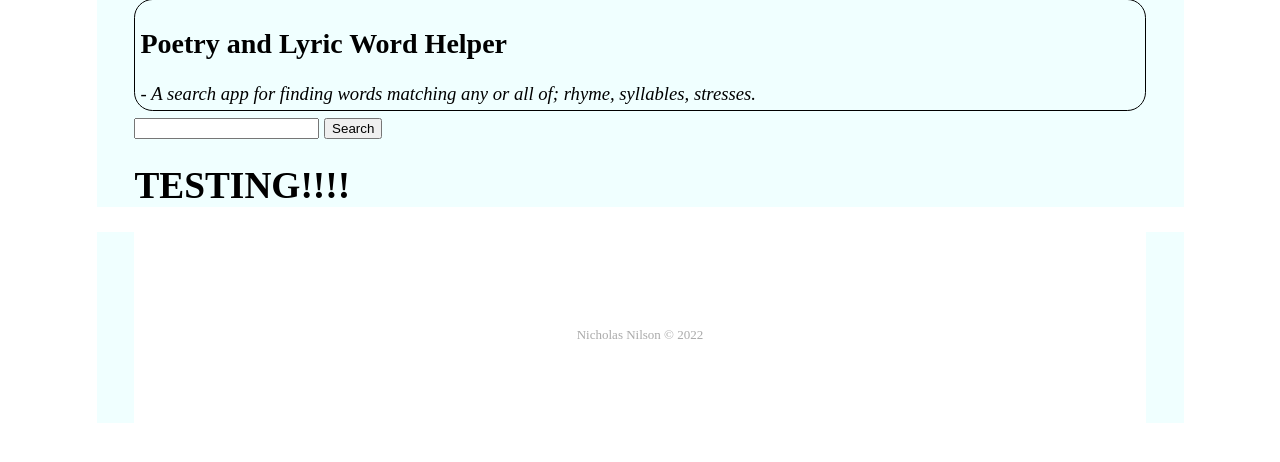
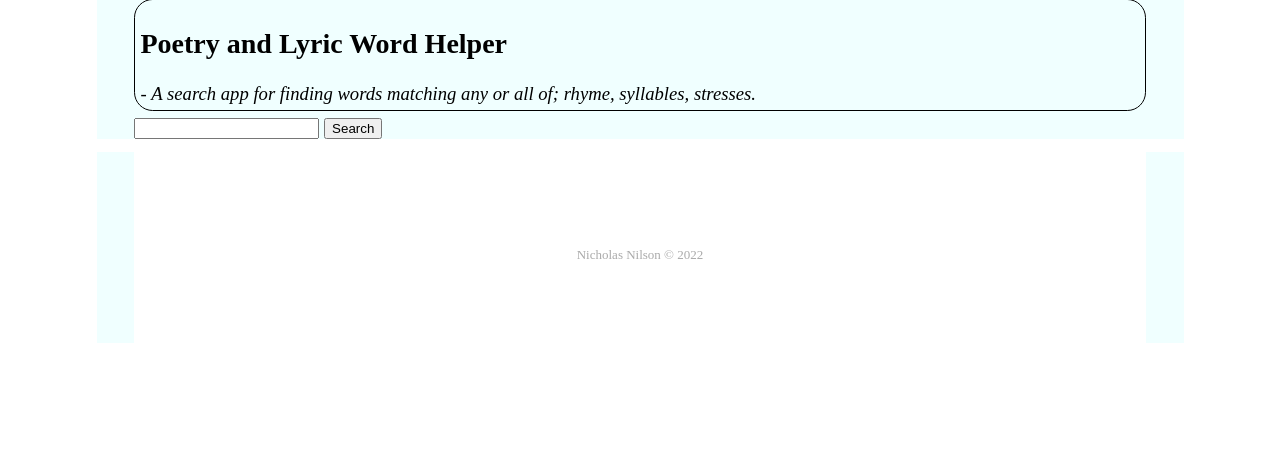
Before and after one commit to Nicholas-Nilson/Poetry-and-Lyric-Helper, a Flask app: page / in a window 1280 px wide. Shown: the part 14-476 px from the top of the page. Run offline with Flask 2, Linux system fonts and the light colour scheme; parts of the project's set-up code (start-up, migrations or seed data) failed here and were passed over.

Commit message:
removed test div from homepage

```diff
--- a/Helper/templates/homepage.html
+++ b/Helper/templates/homepage.html
@@ -7,9 +7,7 @@
 
     </form>
 
-<div>
-<h1>TESTING!!!!</h1>
-</div>
+
 
 
 {% endblock %}
```
